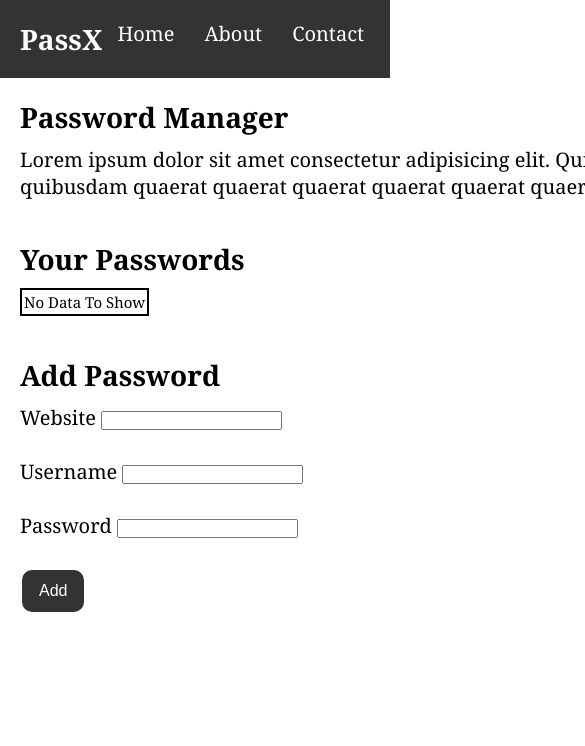
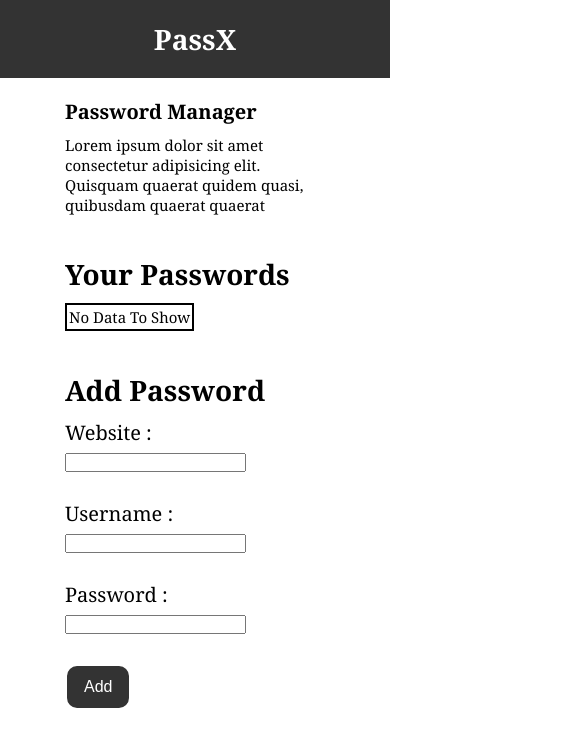
Before and after one commit to AmjadAliAbro/Password-Manager, a plain HTML site: page index.html in a window 390 px wide. Shown: the top 746 px of the page, 585 px wide, since content can reach past the window. Drawn offline with Linux system fonts and the light colour scheme.

Commit message:
made it responsive

```diff
--- a/index.html
+++ b/index.html
@@ -9,18 +9,14 @@
       content="Html, Css, Js, PassX, PasswordManager, PassManager"
     />
     <link rel="stylesheet" href="style.css" />
+    <link rel="stylesheet" href="./responsive.css" />
     <title>PassX</title>
   </head>
   <body>
     <!-- Start of Navbar -->
-    <div class="container">
+    <div class="navbar">
       <nav>
         <h1><a href="#">PassX</a></h1>
-        <ul>
-          <li><a href="#">Home</a></li>
-          <li><a href="#">About</a></li>
-          <li><a href="#">Contact</a></li>
-        </ul>
       </nav>
     </div>
     <!-- End of Navbar -->
@@ -30,8 +26,7 @@
         <h1>Password Manager</h1>
         <p>
           Lorem ipsum dolor sit amet consectetur adipisicing elit. Quisquam
-          quaerat quidem quasi, quibusdam quaerat quaerat quaerat quaerat
-          quaerat quaerat quaerat
+          quaerat quidem quasi, quibusdam quaerat quaerat
         </p>
       </div>
     </div>
@@ -55,13 +50,13 @@
       <div class="content">
         <h2>Add Password</h2>
         <form>
-          <label for="website">Website</label>
+          <label for="website">Website :</label>
           <input type="text" id="website" />
           <br /><br />
-          <label for="username">Username</label>
+          <label for="username">Username :</label>
           <input type="text" id="username" />
           <br /><br />
-          <label for="password">Password</label>
+          <label for="password">Password :</label>
           <input type="password" id="password" />
           <br /><br />
           <button class="btn" type="submit">Add</button>
--- /dev/null
+++ b/responsive.css
@@ -0,0 +1,23 @@
+@media screen and (max-width: 760px) {
+  .container .greetings {
+    width: 300px;
+    font-size: 15px;
+  }
+
+  .container .greetings h1 {
+    font-size: 20px;
+  }
+
+  .Passwords {
+    width: 300px;
+  }
+
+  .content {
+    width: 300px;
+  }
+
+  table th, table td {
+    width: 70%;
+    padding: 10px 0;
+  }
+}
--- a/style.css
+++ b/style.css
@@ -16,27 +16,14 @@ a {
 }
 
 img {
-    cursor: pointer;
+  cursor: pointer;
 }
 
 nav {
   background-color: #333;
   padding: 20px;
   display: flex;
-  justify-content: space-between;
-}
-
-nav ul {
-  list-style-type: none;
-  margin: 0;
-  padding: 0;
-  overflow: hidden;
-  background-color: #333;
-  display: flex;
-}
-
-nav ul li {
-  padding: 0 15px;
+  justify-content: center;
 }
 
 table {
@@ -120,6 +107,6 @@ h3 {
   border: 2px solid #333;
 }
 
-.alert{
-    display: none;
+.alert {
+  display: none;
 }
```
Also changed, not shown: app.js (+18 -10 lines).
